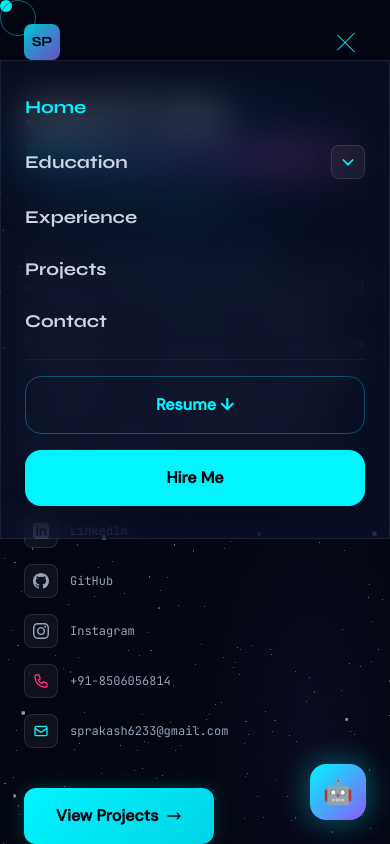
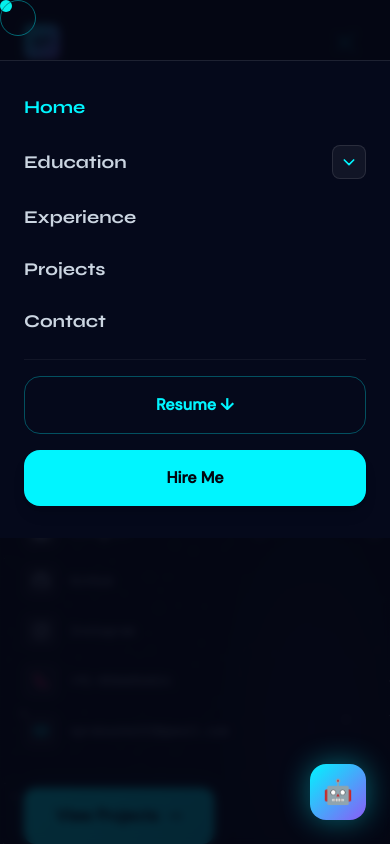
Before and after one commit to coderSatya/satya_portfolio, a Next.js app: page / in a window 390 px wide. Both pictures are taken after a click on the button "Toggle menu". Shown: the top 844 px of the page. Built offline with nearby package versions, Linux system fonts and the light colour scheme.

Commit message:
feat: add responsive navigation bar component with dropdown menus and mobile support

```diff
--- a/components/ui/Navbar.js
+++ b/components/ui/Navbar.js
@@ -172,14 +172,31 @@ export default function Navbar() {
         </button>
       </div>
 
+      {/* Mobile menu backdrop */}
+      <AnimatePresence>
+        {menuOpen && (
+          <motion.div
+            key="backdrop"
+            initial={{ opacity: 0 }}
+            animate={{ opacity: 1 }}
+            exit={{ opacity: 0 }}
+            onClick={() => setMenuOpen(false)}
+            className="lg:hidden fixed inset-0 top-0 left-0 w-full h-full z-40"
+            style={{ background: 'rgba(5, 8, 20, 0.85)', backdropFilter: 'blur(4px)' }}
+          />
+        )}
+      </AnimatePresence>
+
       {/* Mobile menu */}
       <AnimatePresence>
         {menuOpen && (
           <motion.div
-            initial={{ opacity: 0, height: 0 }}
-            animate={{ opacity: 1, height: 'auto' }}
-            exit={{ opacity: 0, height: 0 }}
-            className="lg:hidden glass border-t border-white/5 overflow-hidden"
+            initial={{ opacity: 0, y: -20 }}
+            animate={{ opacity: 1, y: 0 }}
+            exit={{ opacity: 0, y: -20 }}
+            transition={{ duration: 0.25, ease: [0.22, 1, 0.36, 1] }}
+            className="lg:hidden border-t border-white/10 overflow-hidden"
+            style={{ background: 'rgba(6, 10, 28, 0.98)', backdropFilter: 'blur(24px)', position: 'relative', zIndex: 50 }}
           >
             <div className="px-6 py-8 flex flex-col gap-6">
               {navLinks.map((link) => {
```
